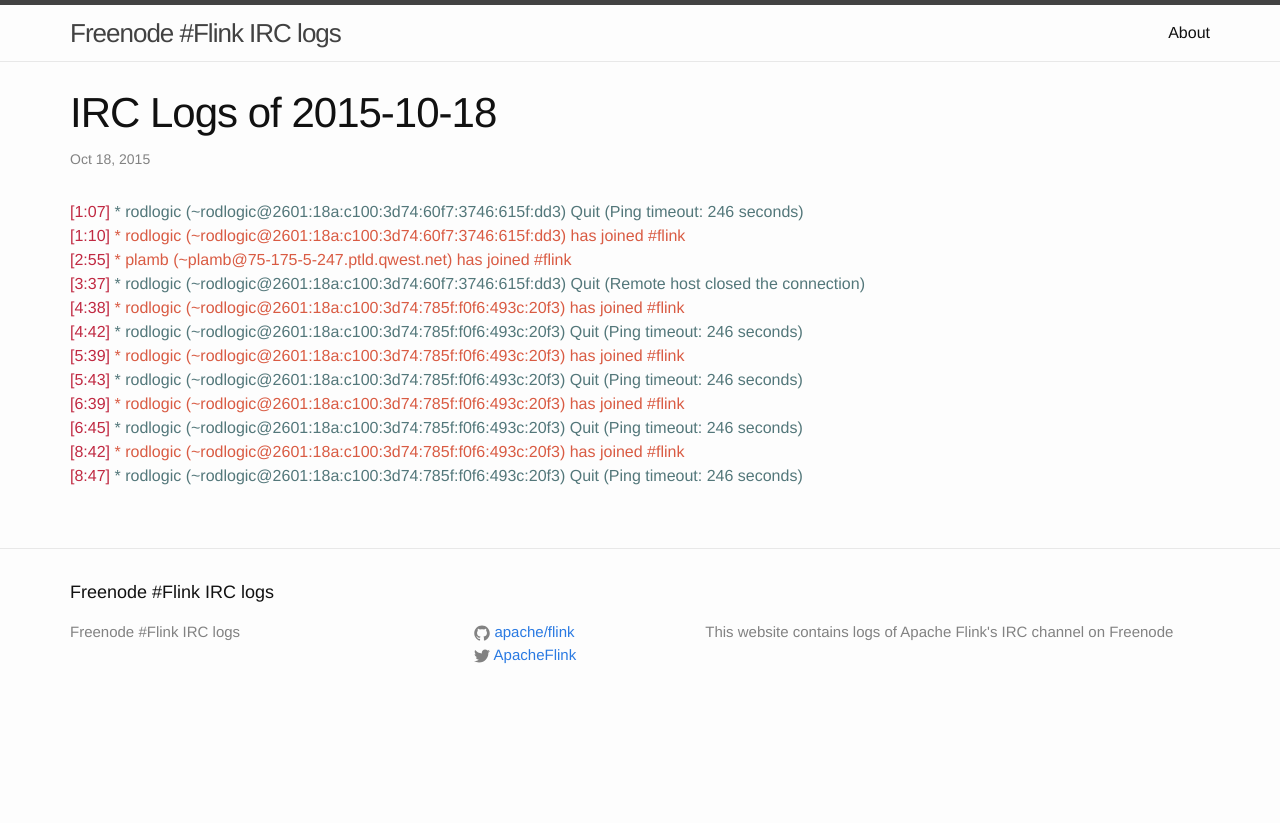
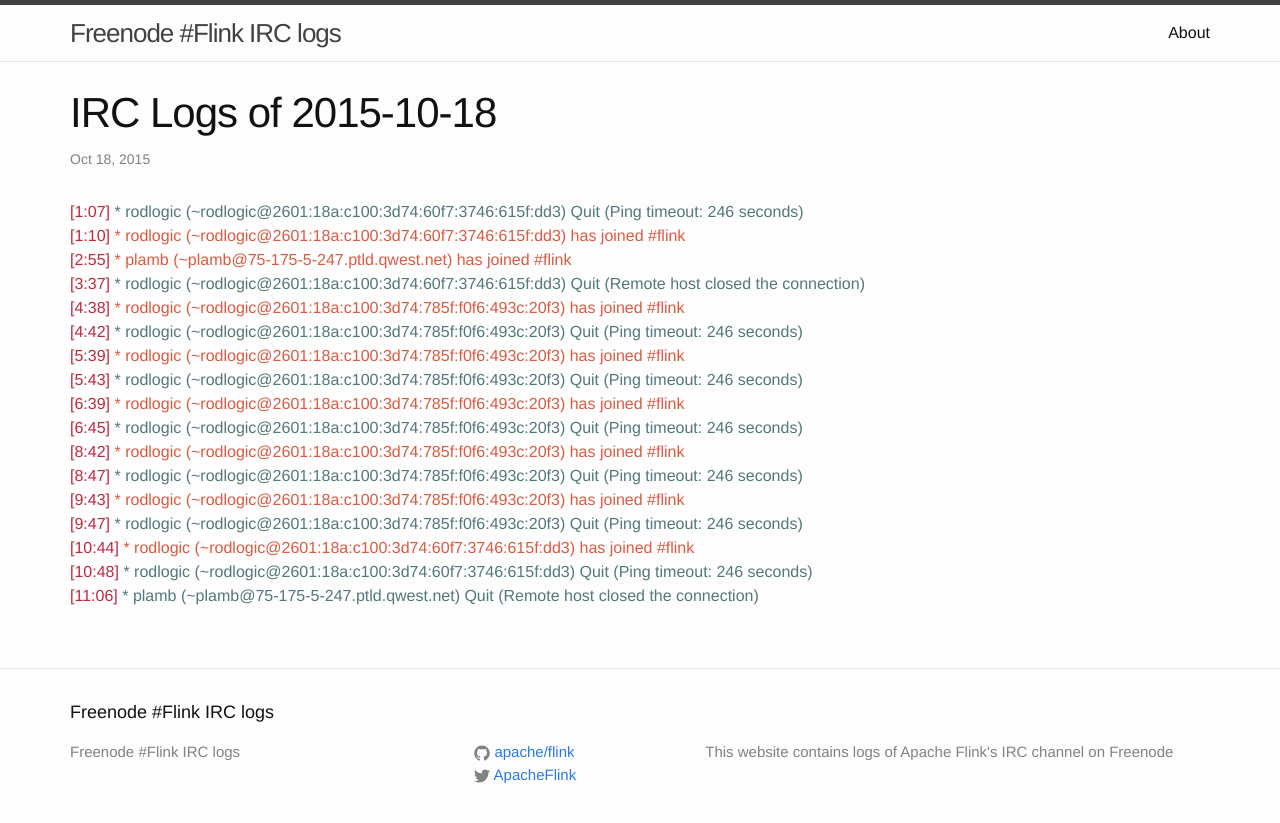
Before and after one commit to flink-irc-logs/flink-irc-logs.github.io, a Jekyll site: the page built from _posts/2015-10-18-logs.markdown, in a window 1280 px wide. Shown: the top 823 px of the page. Built offline with Jekyll 4.4.1, drawn with Linux system fonts in a browser that asks for light colours.

Commit message:
Update of the logs on Sun Oct 18 11:27:20 CEST 2015

```diff
--- a/_posts/2015-10-18-logs.markdown
+++ b/_posts/2015-10-18-logs.markdown
@@ -16,3 +16,8 @@
 <span class="irc-date">[6:45]</span> <span class="irc-navy">* rodlogic (~rodlogic@2601:18a:c100:3d74:785f:f0f6:493c:20f3) Quit (Ping timeout: 246 seconds)</span><br />
 <span class="irc-date">[8:42]</span> <span class="irc-green">* rodlogic (~rodlogic@2601:18a:c100:3d74:785f:f0f6:493c:20f3) has joined #flink</span><br />
 <span class="irc-date">[8:47]</span> <span class="irc-navy">* rodlogic (~rodlogic@2601:18a:c100:3d74:785f:f0f6:493c:20f3) Quit (Ping timeout: 246 seconds)</span><br />
+<span class="irc-date">[9:43]</span> <span class="irc-green">* rodlogic (~rodlogic@2601:18a:c100:3d74:785f:f0f6:493c:20f3) has joined #flink</span><br />
+<span class="irc-date">[9:47]</span> <span class="irc-navy">* rodlogic (~rodlogic@2601:18a:c100:3d74:785f:f0f6:493c:20f3) Quit (Ping timeout: 246 seconds)</span><br />
+<span class="irc-date">[10:44]</span> <span class="irc-green">* rodlogic (~rodlogic@2601:18a:c100:3d74:60f7:3746:615f:dd3) has joined #flink</span><br />
+<span class="irc-date">[10:48]</span> <span class="irc-navy">* rodlogic (~rodlogic@2601:18a:c100:3d74:60f7:3746:615f:dd3) Quit (Ping timeout: 246 seconds)</span><br />
+<span class="irc-date">[11:06]</span> <span class="irc-navy">* plamb (~plamb@75-175-5-247.ptld.qwest.net) Quit (Remote host closed the connection)</span><br />
```
